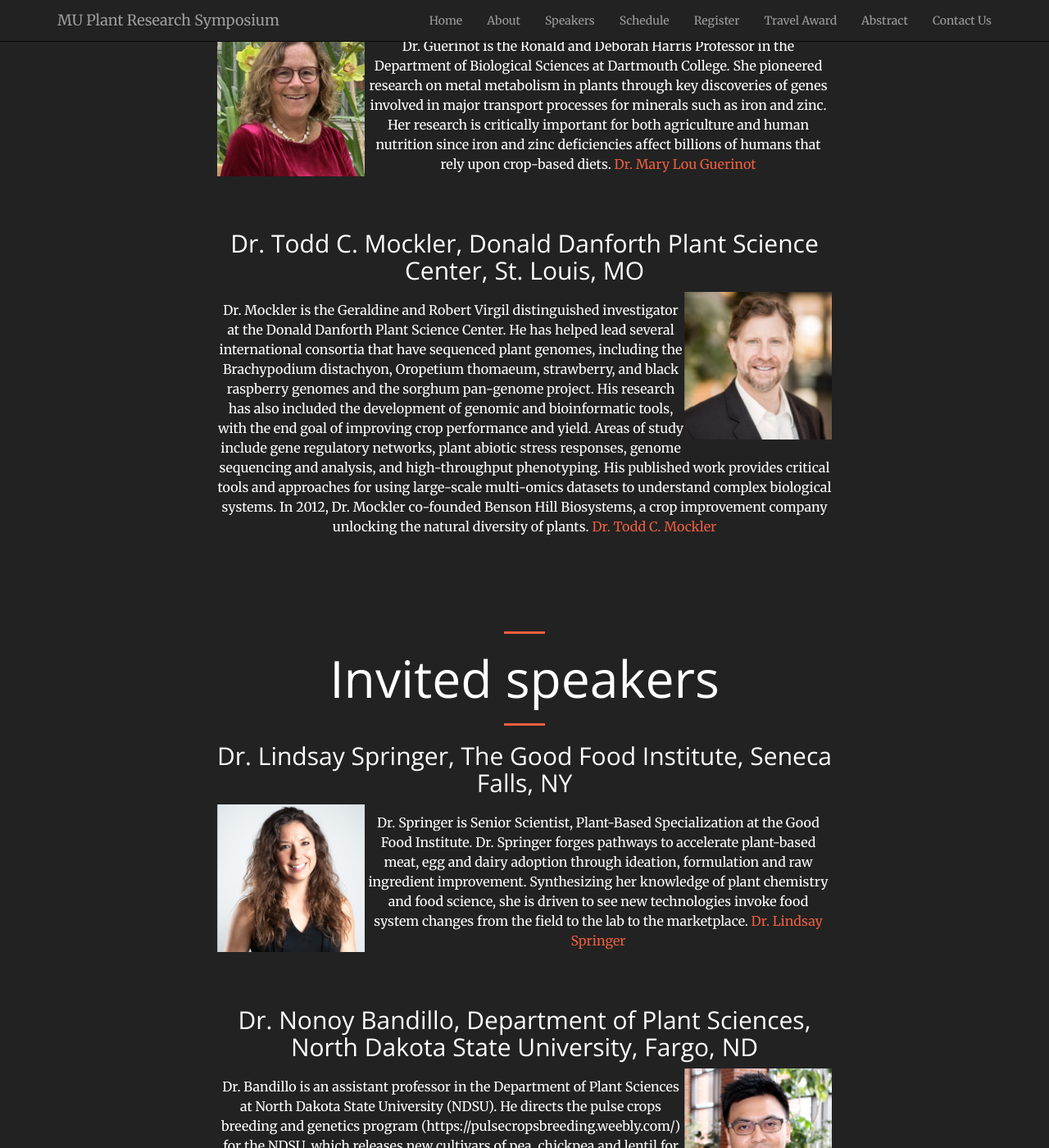
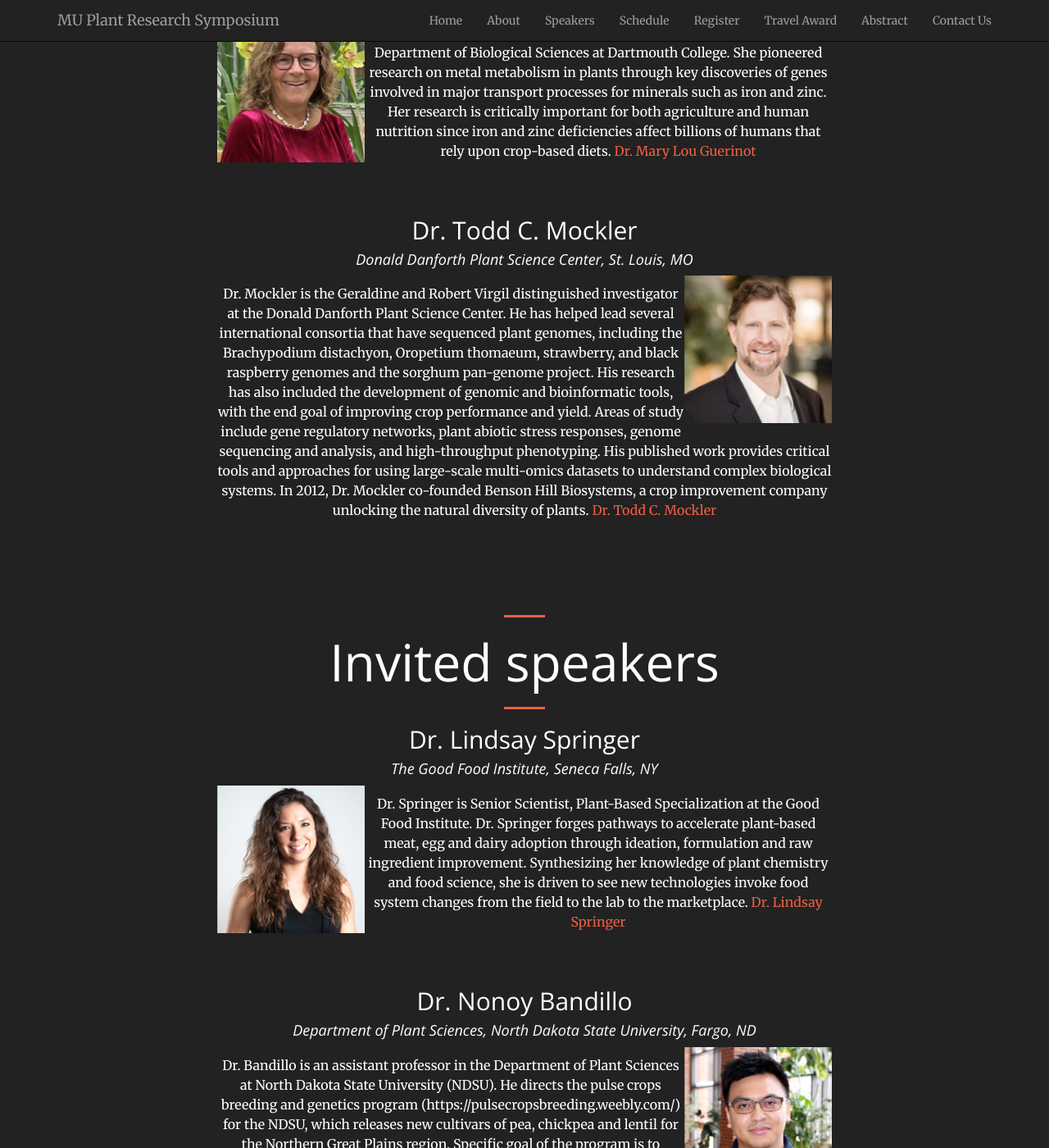
Before and after one commit to mupioneersymposium/mupioneersymposium.github.io, a Jekyll site: the page built from speakers.md, in a window 1280 px wide and 1400 px high, scrolled down 310 px. Shown: the whole window at 82% size. Built offline with Jekyll 4.4.1, drawn with Linux system fonts in a browser that asks for light colours.

Commit message:
Update speakers.md

```diff
--- a/speakers.md
+++ b/speakers.md
@@ -6,44 +6,47 @@ layout: regular
 # Keynote Speakers
 <hr style="clear: both;" />
 ## Dr. Mary Lou Guerinot <br/>
-### *Department of Biological Sciences, Dartmouth College, Hanover, NH*
+#### *Department of Biological Sciences, Dartmouth College, Hanover, NH*
 <img src="/img/2020Guerinot.png" alt="Dr. Mary Lou Guerinot Photo" width="180px" style="float: left" />
 
 Dr. Guerinot is the Ronald and Deborah Harris Professor in the Department of Biological Sciences at Dartmouth College. She pioneered research on metal metabolism in plants through key discoveries of genes involved in major transport processes for minerals such as iron and zinc. Her research is critically important for both agriculture and human nutrition since iron and zinc deficiencies affect billions of humans that rely upon crop-based diets.
 <a href="https://biology.dartmouth.edu/people/mary-lou-guerinot" target="_blank"> Dr. Mary Lou Guerinot </a>
-<br /><br /><br />
+<br/><br/><br/>
 
-## Dr. Todd C. Mockler, Donald Danforth Plant Science Center, St. Louis, MO
+## Dr. Todd C. Mockler <br/>
+#### *Donald Danforth Plant Science Center, St. Louis, MO*
 <img src="/img/2020Mockler.png" alt="Dr. Todd C. Mockler Photo" width="180px" style="float: right" />
 
 Dr. Mockler is the Geraldine and Robert Virgil distinguished investigator at the Donald Danforth Plant Science Center. He has helped lead several international consortia that have sequenced plant genomes, including the Brachypodium distachyon, Oropetium thomaeum, strawberry, and black raspberry genomes and the sorghum pan-genome project. His research has also included the development of genomic and bioinformatic tools, with the end goal of improving crop performance and yield. Areas of study include gene regulatory networks, plant abiotic stress responses, genome sequencing and analysis, and high-throughput phenotyping. His published work provides critical tools and approaches for using large-scale multi-omics datasets to understand complex biological systems. In 2012, Dr. Mockler co-founded Benson Hill Biosystems, a crop improvement company unlocking the natural diversity of plants.
 <a href="https://www.danforthcenter.org/scientists-research/principal-investigators/todd-mockler" target="_blank"> Dr. Todd C. Mockler </a>
-<br /><br /><br /><br /><br />
+<br/><br/><br/><br/><br/>
 
 
 <hr style="clear: both;" />
 # Invited speakers
 <hr style="clear: both;" />
-## Dr. Lindsay Springer, The Good Food Institute, Seneca Falls, NY
+## Dr. Lindsay Springer <br/>
+#### *The Good Food Institute, Seneca Falls, NY*
 <img src="/img/2020Springer.png" alt="Dr. Lindsay Springer Photo"  width="180px" style="float: left" />
 
 Dr. Springer is Senior Scientist, Plant-Based Specialization at the Good Food Institute. Dr. Springer forges pathways to accelerate plant-based meat, egg and dairy adoption through ideation, formulation and raw ingredient improvement. Synthesizing her knowledge of plant chemistry and food science, she is driven to see new technologies invoke food system changes from the field to the lab to the marketplace.
 <a href="https://www.gfi.org/our-team" target="_blank"> Dr. Lindsay Springer </a>
-<br /><br /><br />
+<br/><br/><br/>
 
-## Dr. Nonoy Bandillo, Department of Plant Sciences, North Dakota State University, Fargo, ND
+## Dr. Nonoy Bandillo <br/>
+#### *Department of Plant Sciences, North Dakota State University, Fargo, ND*
 <img src="/img/2020Bandillo.png" alt="Dr. Nonoy Bandillo Photo" width="180px" style="float: right" />
 
 Dr. Bandillo is an assistant professor in the Department of Plant Sciences at North Dakota State University (NDSU). He directs the pulse crops breeding and genetics program (https://pulsecropsbreeding.weebly.com/) for the NDSU, which releases new cultivars of pea, chickpea and lentil for the Northern Great Plains region. Specific goal of the program is to develop early maturing high-yielding cultivars and germplasm with improved disease resistance, excellent agronomic performance, and superior quality attributes best suited for landscapes (soils and topography), climate, markets, and value-added potential for the Northern Great Plains region. Current research interests include development and evaluation of advanced breeding tools and emerging technologies, including genomic selection and high-throughput phenotyping, for increasing genetic gain in pulse crops. Bandillo teaches graduate courses on topics in plant breeding and quantitative genetics.
 <a href="https://www.ag.ndsu.edu/plantsciences/people/faculty/bandillo" target="_blank"> Dr. Nonoy Bandillo </a>
-<br /><br /><br />
+<br/><br/><br/>
 
-## A Corteva speaker <br />
-### - to be announced -
-<br /><br /><br /><br /><br />
+## A Corteva speaker <br/>
+#### - to be announced -
+<br/><br/><br/><br/><br/>
 
 
 <hr style="clear: both;" />
-# Abstract Speakers <br />
+# Abstract Speakers
 <hr style="clear: both;" />
-### - To be announced -
+#### - To be announced -
```
